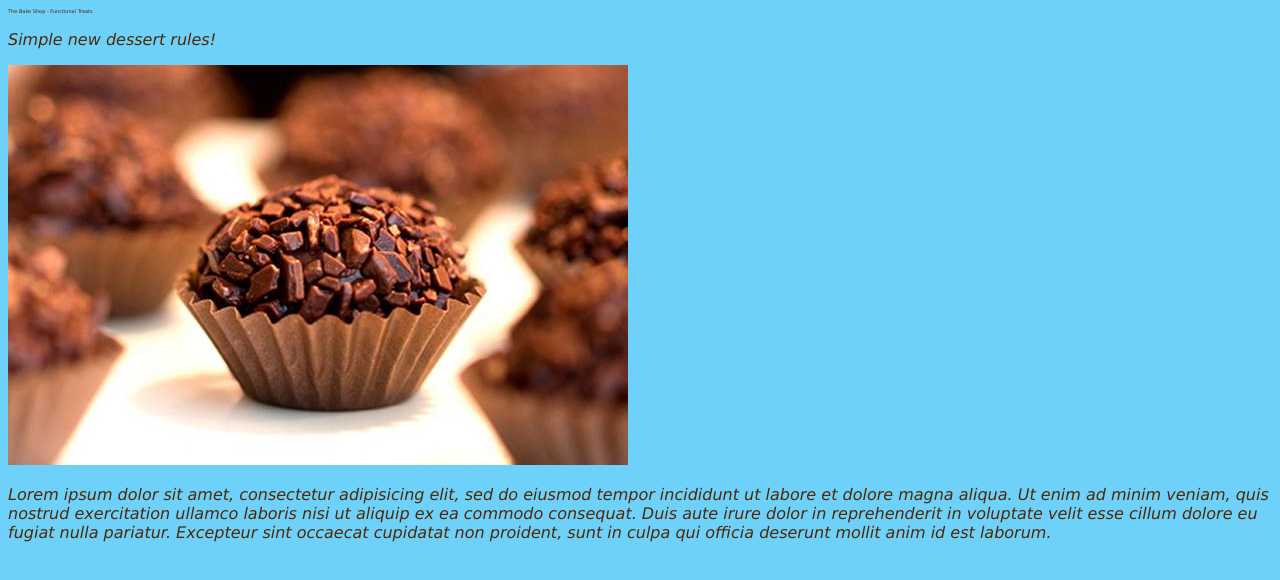
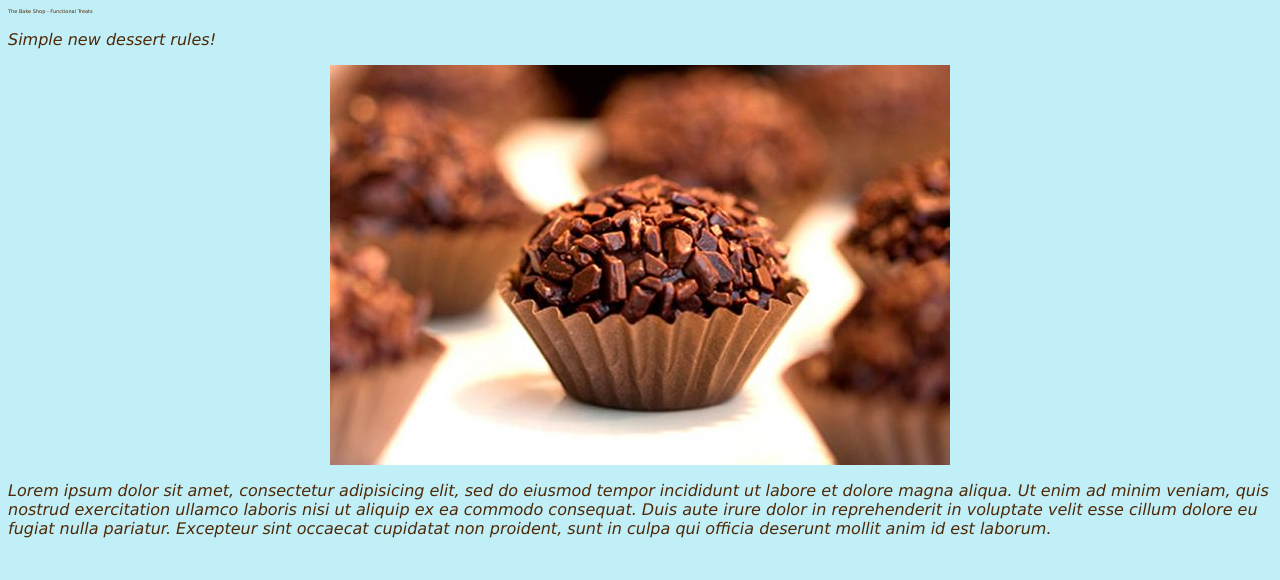
Before and after one commit to thebakeshop/the-bakeshop-github.io, a plain HTML site: page unit_3/index.html in a window 1280 px wide. Drawn offline with Linux system fonts and the light colour scheme.

Commit message:
fixed image

```diff
--- a/unit_3/style.css
+++ b/unit_3/style.css
@@ -1,8 +1,11 @@
 body {
-	background-color: blue;
-	background-color: #6ED1FA;
 
+	background-color: #c1eff7;
 
+}
+
+img{display:block;
+margin: auto;
 }
 h1 {
 	color: brown;
```
